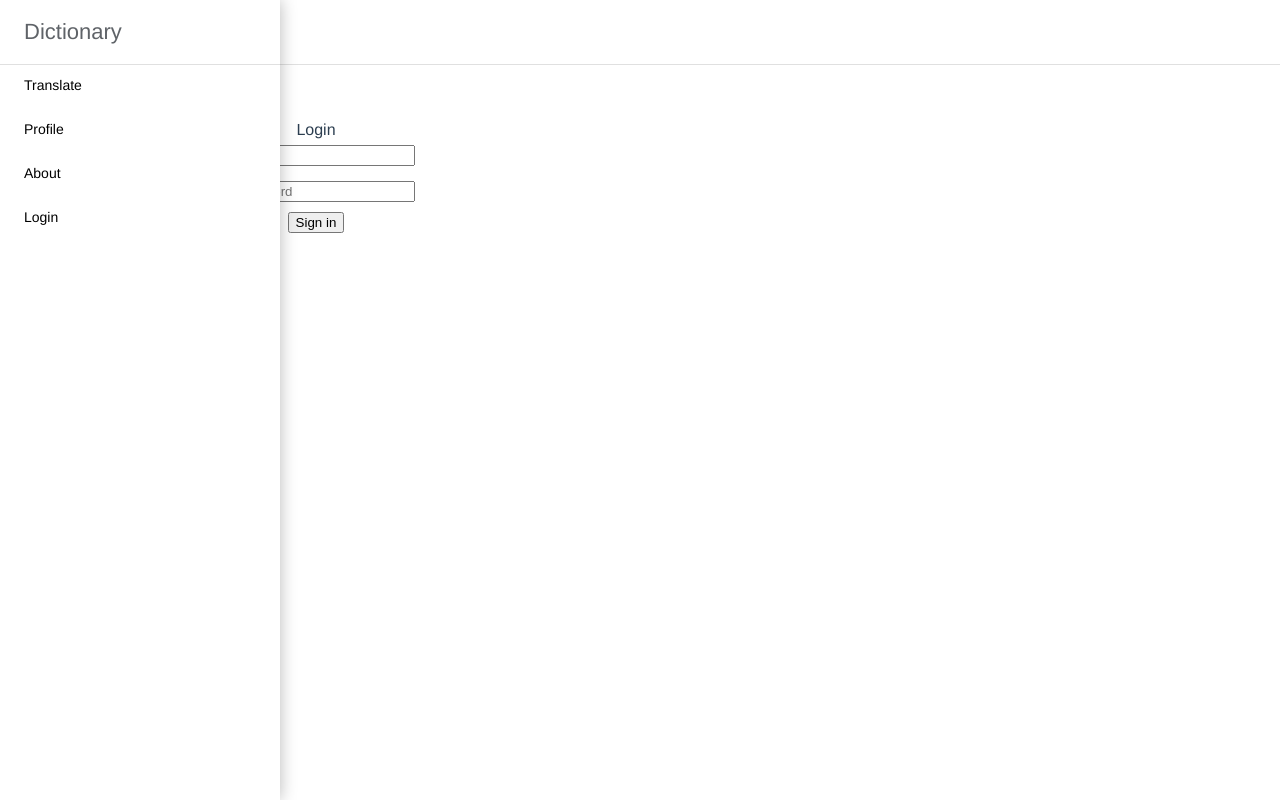
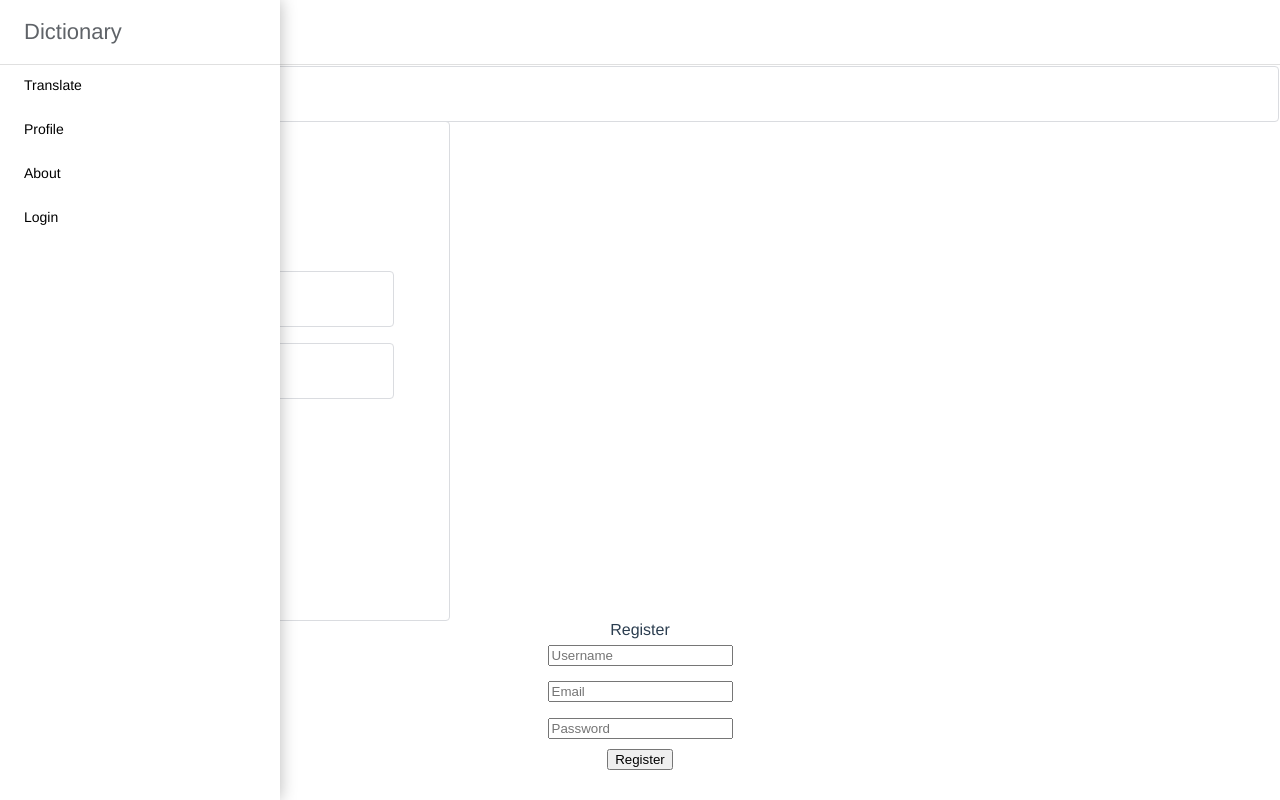
Before and after one commit to kidasov/shop, a Vue app in the folder web/: page /#/login in a window 1280 px wide. Built offline with nearby package versions, Linux system fonts and the light colour scheme; some icons are missing.

Commit message:
Start to add Form, LoginForm components

```diff
--- /dev/null
+++ b/web/src/components/Form.vue
@@ -0,0 +1,47 @@
+<template>
+  <section class="form__container">
+    <div class="form__header">
+      <slot name="header"></slot>
+    </div>
+    <div class="form__body">
+      <slot name="body"></slot>
+    </div>
+    <div class="form__footer">
+      <slot name="footer"></slot>
+    </div>
+  </section>
+</template>
+
+<script>
+export default {
+  name: "Form",
+};
+</script>
+
+<style scoped>
+.form__container {
+  display: grid;
+  grid-template-columns: 40px auto 40px;
+  grid-template-rows: 40px repeat(3, auto) 40px;
+  width: 450px;
+  height: auto;
+  min-height: 500px;
+  border-radius: 4px;
+  border: 1px solid #dadce0;
+}
+
+.form__header {
+  grid-row: 2 / 3;
+  grid-column: 2 / 3;
+}
+
+.form__body {
+  grid-row: 3 / 4;
+  grid-column: 2 / 3;
+}
+
+.form__footer {
+  grid-row: 4 / 5;
+  grid-column: 2 / 3;
+}
+</style>
--- a/web/src/components/Input.vue
+++ b/web/src/components/Input.vue
@@ -1,9 +1,9 @@
 <template>
-  <div class="container">
-    <div class="content">
-      <div class="input-container">
+  <div class="input__container">
+    <div class="input__content">
+      <div class="input__field__container">
         <input
-          class="input-wrapper input" v-bind="inputProps"
+          class="input" v-bind="inputProps"
           v-bind:value="value"
           v-on:input="$emit('input', $event.target.value)"
           v-on:focus="handleOnFocus(true)"
@@ -48,7 +48,6 @@ export default {
   methods: {
     handleOnFocus(focused) {
       this.focused = focused;
-      console.log('focused', focused, this.value);
       if (!this.focused) {
         if (this.value) {
           this.placeholderFocusedWithText = true;
@@ -65,18 +64,18 @@ export default {
 </script>
 
 <style scoped>
-.container {
+.input__container {
   height: 56px;
 }
 
-.input-container {
+.input__field__container {
   position: relative;
   display: flex;
-  flex-shring: 1;
+  flex: 1;
   min-width: 0%;
 }
 
-.content {
+.input__content {
   display: flex;
   position: relative;
 }
@@ -98,6 +97,7 @@ export default {
   line-height: 24px;
   min-width: 0%;
   outline: none;
+  width: 100%;
 }
 
 .placeholder {
@@ -124,12 +124,16 @@ export default {
 }
 
 input:not([disabled]) ~ .placeholder-focused {
-  transform: scale(0.75) translateY(-39px);
+  transform: scale(0.75) translateY(-40px);
   color: #1a73e8;
 }
 
 input:not([disabled]) ~ .placeholder-focused-with-text {
-  transform: scale(0.75) translateY(-39px);
+  transform: scale(0.75) translateY(-40px);
+}
+
+input:not([disabled]):focus {
+  border: 2px solid #1a73e8;
 }
 
 </style>
--- /dev/null
+++ b/web/src/routes/Login/components/LoginForm.vue
@@ -0,0 +1,61 @@
+<template>
+  <Form>
+    <template v-slot:header>
+      <div><span>Login</span></div>
+    </template>
+    <template v-slot:body>
+      <div><span>Body</span></div>
+      <form @submit.prevent="handleLogin(username, password)">
+        <fieldset class="form-group">
+          <Input type="text" v-model="email" placeholder="Email" />
+        </fieldset>
+        <fieldset class="form-group">
+          <Input type="password" v-model="password" placeholder="Password" />
+        </fieldset>
+        <button>
+          Sign in
+        </button>
+      </form>
+    </template>
+    <template v-slot:footer>
+      <div><span>Footer</span></div>
+    </template>
+  </Form>
+</template>
+
+<script>
+import Form from "../../../components/Form";
+import Input from "../../../components/Input";
+import { LOGIN } from "@/store/actions.type";
+
+export default {
+  name: "LoginForm",
+
+  components: {
+    Form,
+    Input,
+  },
+
+  data() {
+    return {
+      username: null,
+      password: null,
+      email: null,
+    };
+  },
+  methods: {
+    handleLogin() {
+      console.log("login");
+      this.$store
+        .dispatch(LOGIN, { username: this.email, password: this.password })
+        .then((res) => console.log("Res", res));
+    },
+  },
+};
+</script>
+
+<style scoped>
+fieldset {
+  border: none;
+}
+</style>
--- a/web/src/routes/Login/index.vue
+++ b/web/src/routes/Login/index.vue
@@ -6,7 +6,9 @@
 </style>
 
 <template>
-  <div class="container">
+  <div>
+    <LoginForm />
+
     <section>
       <form @submit.prevent="handleRegister">
         <div>Register</div>
@@ -32,29 +34,19 @@
         </button>
       </form>
     </section>
-
-    <section>
-      <form @submit.prevent="handleSubmit(username, password)">
-        <div>Login</div>
-        <fieldset class="form-group">
-          <input type="text" v-model="email" placeholder="Email" />
-        </fieldset>
-        <fieldset class="form-group">
-          <input type="password" v-model="password" placeholder="Password" />
-        </fieldset>
-        <button>
-          Sign in
-        </button>
-      </form>
-    </section>
   </div>
 </template>
 
 <script>
 import { LOGIN, REGISTER } from "@/store/actions.type";
+import LoginForm from "./components/LoginForm";
 
 export default {
   name: "Login",
+
+  components: {
+    LoginForm
+  },
 
   data() {
     return {
@@ -96,10 +88,4 @@ export default {
 fieldset {
   border: 0;
 }
-
-.container {
-  display: grid;
-  grid-template-columns: repeat(auto-fill, minmax(200px, 1fr));
-  grid-gap: 1rem;
-}
 </style>
```
